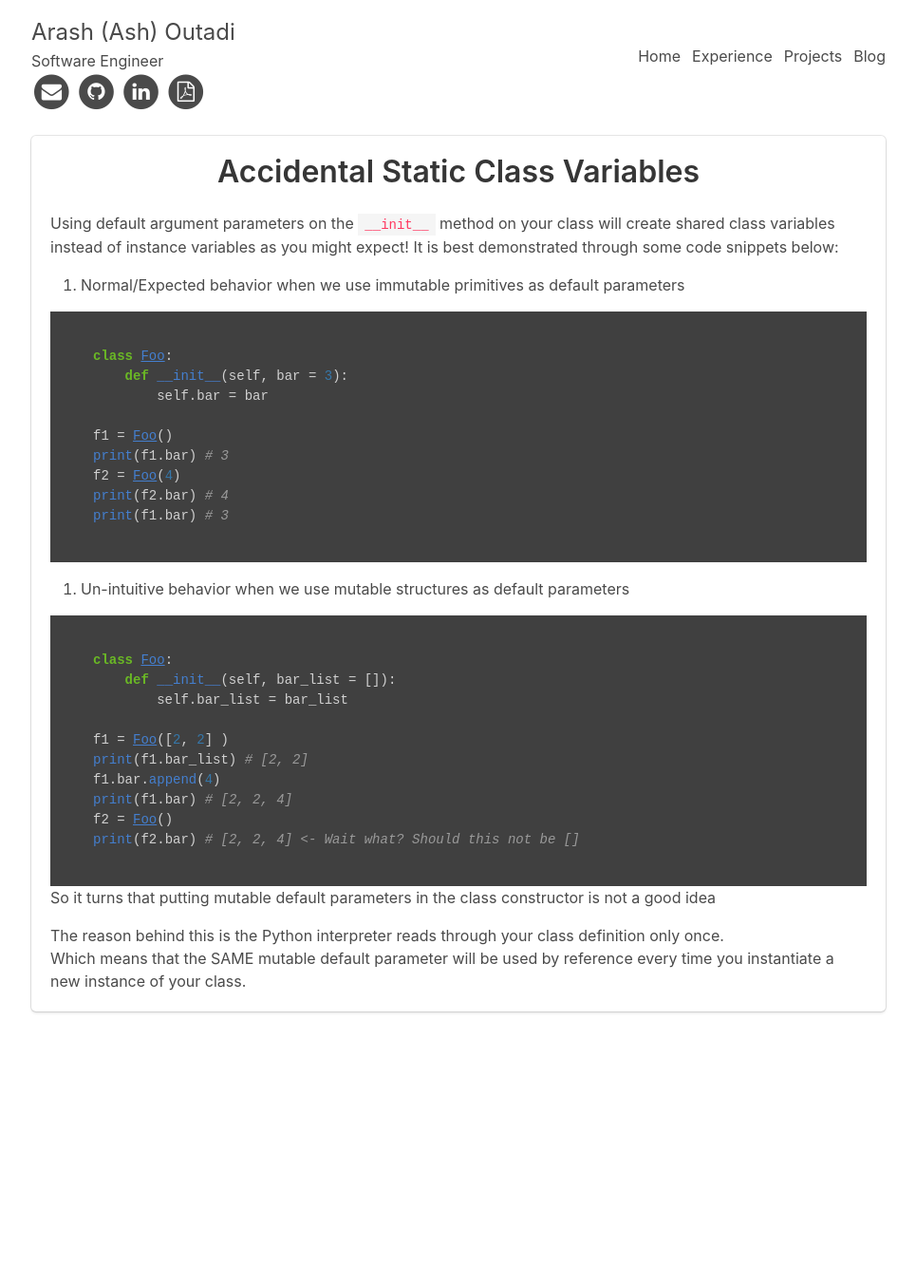
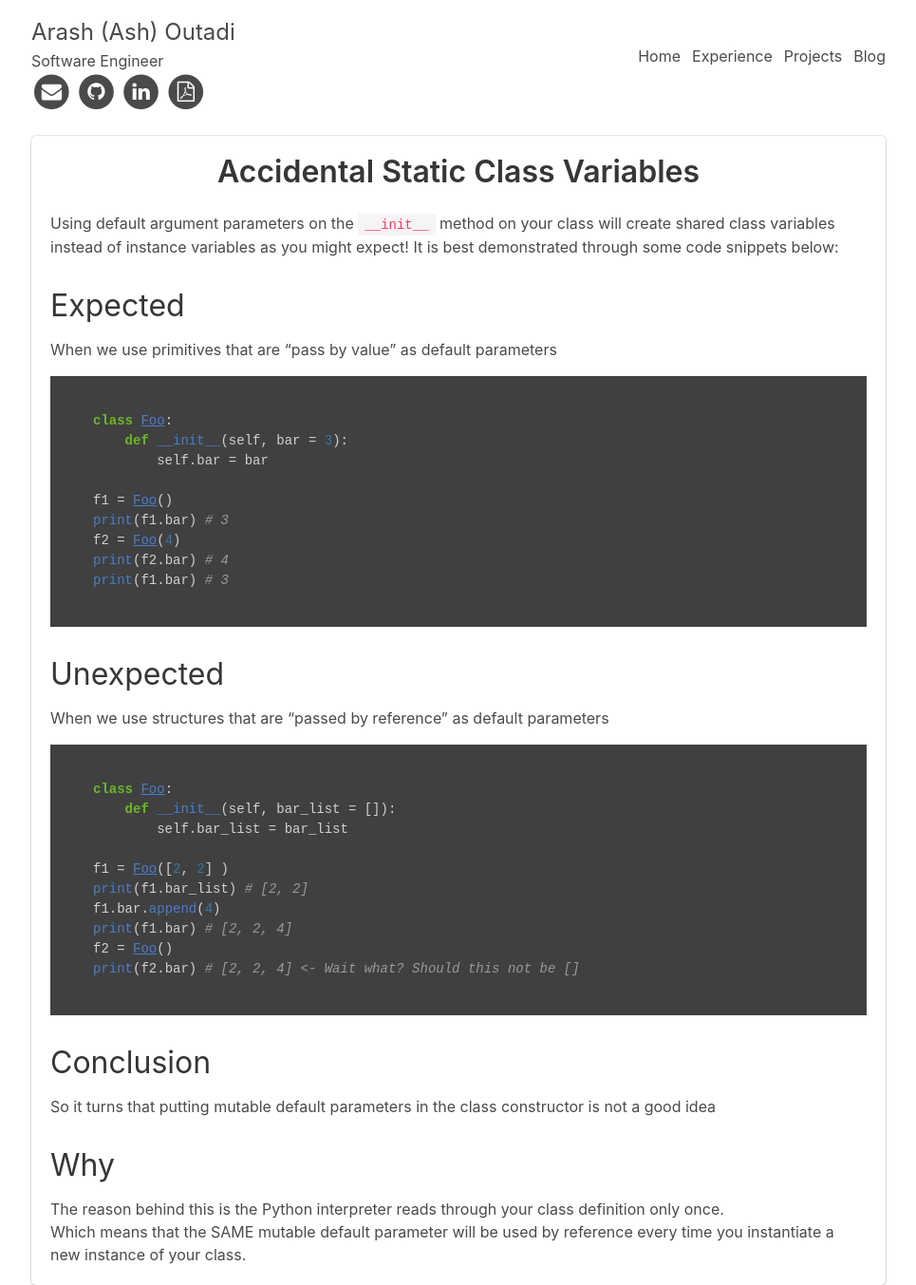
Before and after one commit to arashout/arashout.site, a Jekyll site: the page built from _posts/2018-03-20-accidental-class-variables.md, in a window 1280 px wide. Shown: the whole page at 95% size, without its empty margins (157-1122 px from the left). Built offline with Jekyll 4.4.1, drawn with Linux system fonts in a browser that asks for light colours; nearby versions of some CDN libraries; before the commit the page ends 1065 px from its top, so only the background shows below that.

Commit message:
Add some headings

````diff
--- a/_posts/2018-03-20-accidental-class-variables.md
+++ b/_posts/2018-03-20-accidental-class-variables.md
@@ -10,7 +10,8 @@ tags:
 Using default argument parameters on the `__init__` method on your class will create shared class variables instead of instance variables as you might expect!
 It is best demonstrated through some code snippets below:
 
-1. Normal/Expected behavior when we use immutable primitives as default parameters
+# Expected
+When we use primitives that are "pass by value" as default parameters
 
 ```python
 class Foo:
@@ -24,7 +25,8 @@ print(f2.bar) # 4
 print(f1.bar) # 3
 ```
 
-2. Un-intuitive behavior when we use mutable structures as default parameters
+# Unexpected
+When we use structures that are "passed by reference" as default parameters
 
 ```python
 class Foo:
@@ -38,8 +40,9 @@ print(f1.bar) # [2, 2, 4]
 f2 = Foo()
 print(f2.bar) # [2, 2, 4] <- Wait what? Should this not be []
 ```
-
+# Conclusion
 So it turns that putting [mutable default parameters in the class constructor is not a good idea](https://stackoverflow.com/questions/4841782/python-constructor-and-default-value)
 
+# Why
 The reason behind this is the Python interpreter reads through your class definition only once.
 Which means that the SAME mutable default parameter will be used by reference every time you instantiate a new instance of your class.
````
